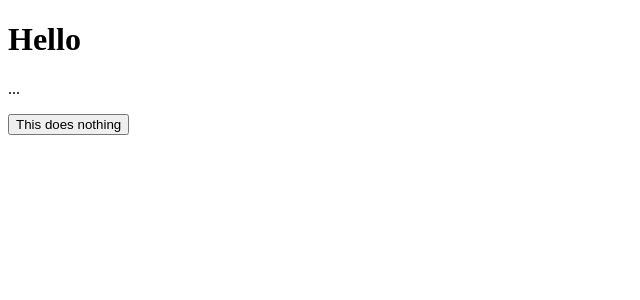
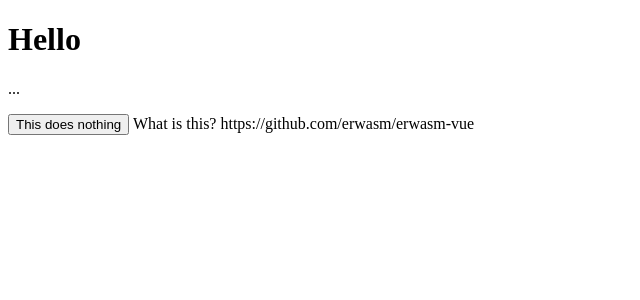
Before and after one commit to erwasm/erwasm-vue, a Vue app: page / in a window 1280 px wide. Shown: the top 300 px of the page, without its empty margins (0-640 px from the left). Built offline with nearby package versions, Linux system fonts and the light colour scheme; no server answers.

Commit message:
add link to code

```diff
--- a/src/App.vue
+++ b/src/App.vue
@@ -21,6 +21,8 @@
     </pre>
   </div>
 
+
+  What is this? https://github.com/erwasm/erwasm-vue
 </template>
 <script setup>
 import { reactive, onMounted } from 'vue';
```
